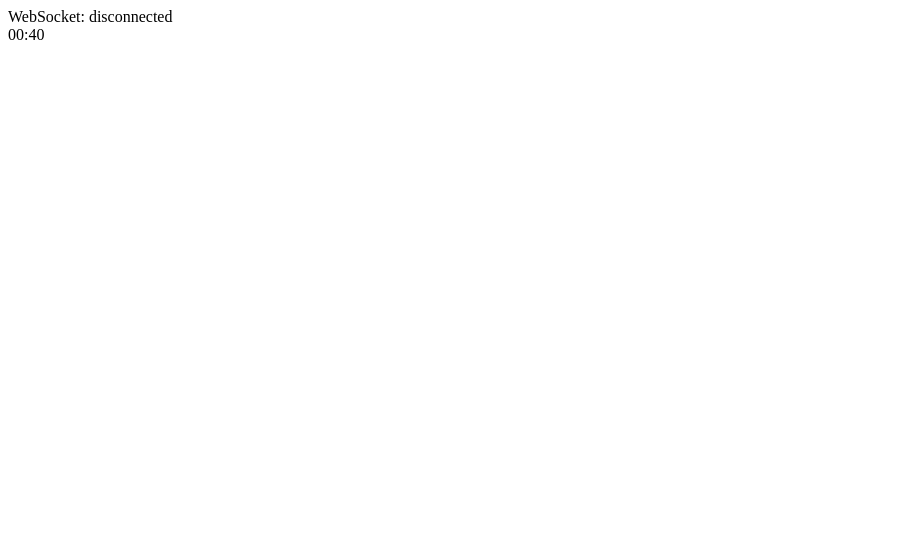
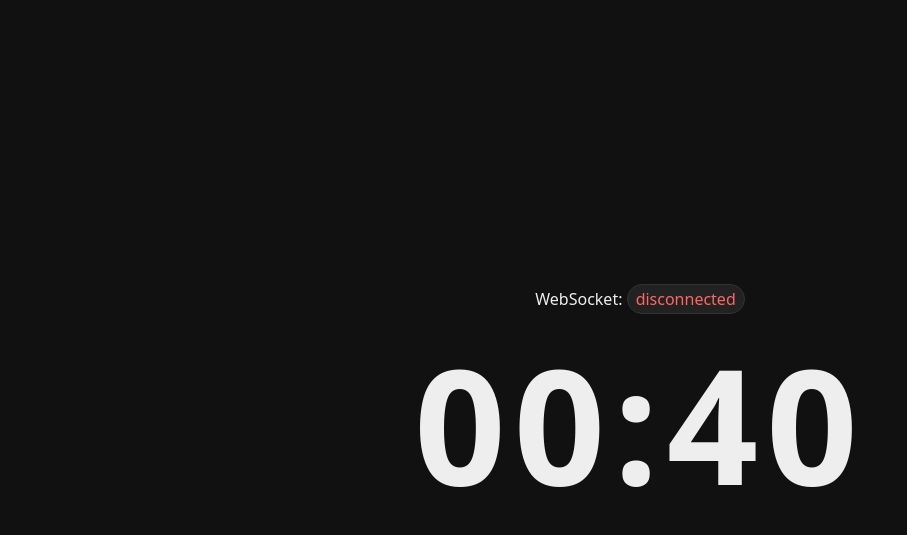
Before and after one commit to aon4o/cs2_bomb_timer, a website: page public/index.html in a window 1280 px wide. Shown: the whole page, without its empty margins (0-907 px from the left). Drawn offline with Linux system fonts and the light colour scheme.

Commit message:
Added styles + refactoring

```diff
--- a/public/styles.css
+++ b/public/styles.css
@@ -0,0 +1,57 @@
+:root {
+    color-scheme: dark;
+}
+
+body {
+    font-family: system-ui, -apple-system, Segoe UI, Roboto, sans-serif;
+    background: #111;
+    color: #eee;
+    height: 100vh;
+    max-height: 100vh;
+    overflow: hidden;
+}
+
+h1 {
+    margin-top: 0;
+}
+
+.timer {
+    font-size: 10rem;
+    font-weight: 700;
+    letter-spacing: 0.05em;
+}
+
+.status {
+    margin-top: 0.5rem;
+    color: #aaa;
+}
+
+.pill {
+    display: inline-block;
+    padding: .2rem .5rem;
+    border-radius: 999px;
+    background: #222;
+    border: 1px solid #333;
+}
+
+.running {
+    color: #0f0;
+}
+
+.stopped {
+    color: #f66;
+}
+
+.container {
+    display: flex;
+    justify-content: center;
+    align-items: center;
+    flex-direction: column;
+    height: 100%;
+}
+
+code {
+    background: #222;
+    padding: 0 .25rem;
+    border-radius: 4px;
+}
```
Also changed, not shown: public/client.js (+11 -4 lines), public/index.html (+3 -3 lines), server.js (+8 -8 lines).
